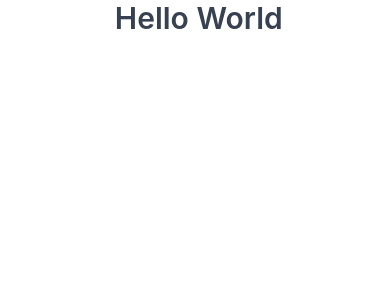
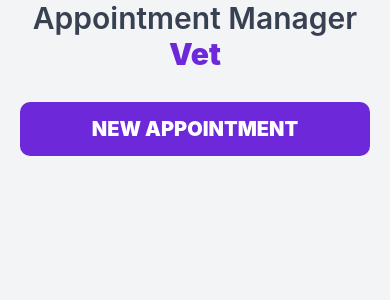
Before and after one commit to diegodjty/Vet_appointmens_app, a React Native app: screen / in a window 390 px wide. Shown: the top 300 px of the page. Built offline with nearby package versions, Linux system fonts and the light colour scheme.

Commit message:
add new appointment modal form

```diff
--- a/App.tsx
+++ b/App.tsx
@@ -1,21 +1,53 @@
-import React from 'react';
-import {Text, SafeAreaView, StyleSheet} from 'react-native';
+import React, {useState} from 'react';
+import {Text, SafeAreaView, StyleSheet, Pressable} from 'react-native';
 
+import Form from './src/components/Form';
 function App() {
+  const [showModal, setShowModal] = useState(false);
   return (
-    <SafeAreaView>
-      <Text style={styles.title}> Hello World</Text>
+    <SafeAreaView style={styles.container}>
+      <Text style={styles.title}>
+        {' '}
+        Appointment Manager {'\n'}
+        <Text style={styles.boldTitle}>Vet</Text>
+      </Text>
+      <Pressable style={styles.newApptBtn} onPress={() => setShowModal(true)}>
+        <Text style={styles.apmtTextBtn}>New Appointment</Text>
+      </Pressable>
+      <Form showModal={showModal} setShowModal={setShowModal} />
     </SafeAreaView>
   );
 }
 
 const styles = StyleSheet.create({
+  container: {
+    backgroundColor: '#F3F4F6',
+    flex: 1,
+  },
   title: {
     textAlign: 'center',
     fontSize: 30,
     color: '#374151',
     fontWeight: '600',
   },
+  boldTitle: {
+    fontWeight: '900',
+    color: '#6d28d9',
+  },
+  newApptBtn: {
+    backgroundColor: '#6D28D9',
+    padding: 15,
+    marginTop: 30,
+    marginHorizontal: 20,
+    borderRadius: 10,
+  },
+  apmtTextBtn: {
+    textAlign: 'center',
+    color: '#FFF',
+    fontSize: 20,
+    fontWeight: '900',
+    textTransform: 'uppercase',
+  },
 });
 
 export default App;
--- a/package.json
+++ b/package.json
@@ -11,7 +11,8 @@
   },
   "dependencies": {
     "react": "18.2.0",
-    "react-native": "0.71.3"
+    "react-native": "0.71.3",
+    "react-native-date-picker": "^4.2.9"
   },
   "devDependencies": {
     "@babel/core": "^7.20.0",
--- /dev/null
+++ b/src/components/Form.js
@@ -0,0 +1,172 @@
+import React, {useState} from 'react';
+import {
+  Modal,
+  Text,
+  SafeAreaView,
+  StyleSheet,
+  TextInput,
+  View,
+  ScrollView,
+  Pressable,
+} from 'react-native';
+import DatePicker from 'react-native-date-picker';
+const Form = ({showModal, setShowModal}) => {
+  const [pacient, setPacient] = useState('');
+  const [owner, setOwner] = useState('');
+  const [email, setEmail] = useState('');
+  const [number, setNumber] = useState('');
+  const [symptomes, setSymptomes] = useState('');
+  const [date, setDate] = useState(new Date());
+
+  return (
+    <Modal animationType="slide" visible={showModal}>
+      <SafeAreaView style={styles.container}>
+        <ScrollView>
+          <Text style={styles.title}>
+            New <Text style={styles.boldTitle}>Appointment</Text>
+          </Text>
+          <Pressable
+            onLongPress={() => setShowModal(false)}
+            style={styles.cancelBtn}>
+            <Text style={styles.cancelTxt}>X Cancel</Text>
+          </Pressable>
+          <View style={styles.field}>
+            <Text style={styles.label}>Pacient Name</Text>
+            <TextInput
+              style={styles.input}
+              placeholder="Pacient Name"
+              placeholderTextColor={'#666'}
+              value={pacient}
+              onChangeText={setPacient}
+            />
+          </View>
+
+          <View style={styles.field}>
+            <Text style={styles.label}>Owner Name</Text>
+            <TextInput
+              style={styles.input}
+              placeholder="Owner Name"
+              placeholderTextColor={'#666'}
+              value={owner}
+              onChangeText={setOwner}
+            />
+          </View>
+
+          <View style={styles.field}>
+            <Text style={styles.label}>Email</Text>
+            <TextInput
+              style={styles.input}
+              keyboardType="email-address"
+              placeholder="Email"
+              placeholderTextColor={'#666'}
+              value={email}
+              onChangeText={setEmail}
+            />
+          </View>
+
+          <View style={styles.field}>
+            <Text style={styles.label}>Phone Number</Text>
+            <TextInput
+              style={styles.input}
+              keyboardType="phone-pad"
+              placeholder="Phone Number"
+              placeholderTextColor={'#666'}
+              value={number}
+              onChangeText={setNumber}
+              maxLength={10}
+            />
+          </View>
+
+          <View style={styles.field}>
+            <Text style={styles.label}>Date</Text>
+            <View style={styles.dateContainer}>
+              <DatePicker
+                date={date}
+                mode="date"
+                onDateChange={date => setDate(date)}
+              />
+            </View>
+          </View>
+
+          <View style={styles.field}>
+            <Text style={styles.label}>symptoms</Text>
+            <TextInput
+              style={[styles.input, styles.symptomsInput]}
+              placeholder="Symptoms"
+              placeholderTextColor={'#666'}
+              value={symptomes}
+              onChangeText={setSymptomes}
+              multiline={true}
+              numberOfLines={4}
+            />
+          </View>
+
+          <Pressable style={styles.newApptmBtn}>
+            <Text style={styles.newApptmTxt}>Add Patient</Text>
+          </Pressable>
+        </ScrollView>
+      </SafeAreaView>
+    </Modal>
+  );
+};
+
+const styles = StyleSheet.create({
+  container: {backgroundColor: '#6D28D9', flex: 1},
+  title: {
+    fontSize: 30,
+    fontWeight: '600',
+    textAlign: 'center',
+    marginTop: 30,
+    color: '#FFF',
+  },
+  boldTitle: {
+    fontWeight: '900',
+  },
+  cancelBtn: {
+    marginVertical: 30,
+    backgroundColor: '#5827A4',
+    marginHorizontal: 30,
+    padding: 15,
+    borderRadius: 10,
+  },
+  cancelTxt: {
+    color: '#FFF',
+    fontWeight: '900',
+    fontSize: 16,
+    textAlign: 'center',
+    textTransform: 'uppercase',
+  },
+  field: {marginTop: 10, marginHorizontal: 30, marginBottom: 10},
+  label: {
+    color: '#FFF',
+    marginBottom: 10,
+    marginTop: 15,
+    fontSize: 20,
+    fontWeight: '600',
+  },
+  input: {
+    backgroundColor: '#FFF',
+    padding: 15,
+    borderRadius: 10,
+  },
+  symptomsInput: {height: 100},
+  dateContainer: {
+    backgroundColor: '#FFF',
+    borderRadius: 10,
+  },
+  newApptmBtn: {
+    marginVertical: 50,
+    backgroundColor: '#F59E0B',
+    paddingVertical: 15,
+    marginHorizontal: 30,
+    borderRadius: 10,
+  },
+  newApptmTxt: {
+    textAlign: 'center',
+    color: '#5827A4',
+    textTransform: 'uppercase',
+    fontWeight: '700',
+    fontSize: 16,
+  },
+});
+export default Form;
```
Also changed, not shown: 2 other files (tests, documents, lock files or other folders).
